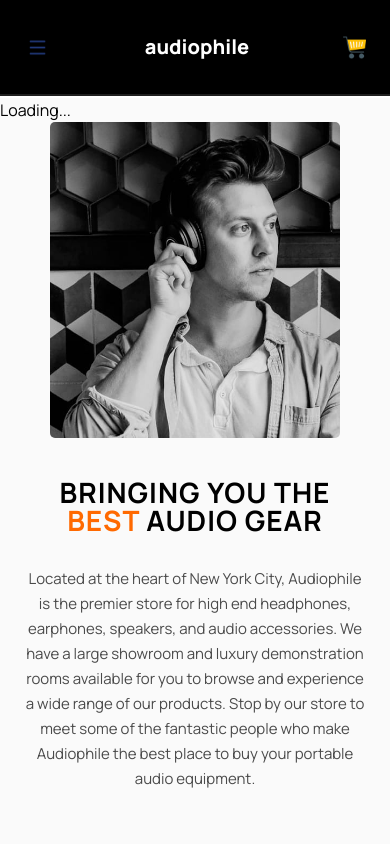
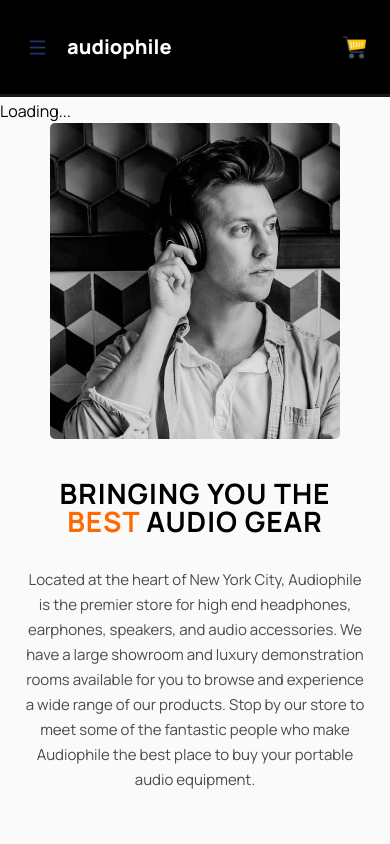
Before and after one commit to LEVANIKAPANADZE/ecomerce, a React (Vite) app: page /Home in a window 390 px wide. Shown: the top 844 px of the page. Built offline with nearby package versions, Linux system fonts and the light colour scheme; no server answers.

Commit message:
Finished tablet design

```diff
--- a/src/components/Header.tsx
+++ b/src/components/Header.tsx
@@ -8,26 +8,27 @@ export default function Header() {
   return (
     <div>
       <header
-        className="bg-black text-white flex justify-between
-      items-center px-[24px]
-      py-[32px] border-b-2 border-white/12"
+        className="bg-black text-white flex justify-between items-center
+    px-[24px] py-[32px] border-b-3 border-white/10
+    md:px-[40px] md:py-[34px] md:justify-start md:gap-6"
       >
-        <div>
+        <div className="flex items-center gap-4 md:gap-6">
           <img
             src="/menu.png"
             alt="Burger Menu"
-            className="h-[27px] w-[27px] cursor-pointer"
+            className="h-[27px] w-[27px] cursor-pointer md:h-[35px] md:w-[35px]"
             onClick={() => setBurger(!burger)}
           />
+          <h1 className="font-black text-[20px] md:text-[23px]">audiophile</h1>
         </div>
 
-        <h1 className="font-black text-[20px]">audiophile</h1>
-
-        <img
-          src={shoppingCart}
-          alt="Shopping Cart"
-          className="h-[23px] w-[23px] cursor-pointer"
-        />
+        <div className="ml-auto">
+          <img
+            src={shoppingCart}
+            alt="Shopping Cart"
+            className="h-[23px] w-[23px] cursor-pointer md:h-[31px] md:w-[31px]"
+          />
+        </div>
       </header>
 
       <div className="border-b-2 border-white">
```
